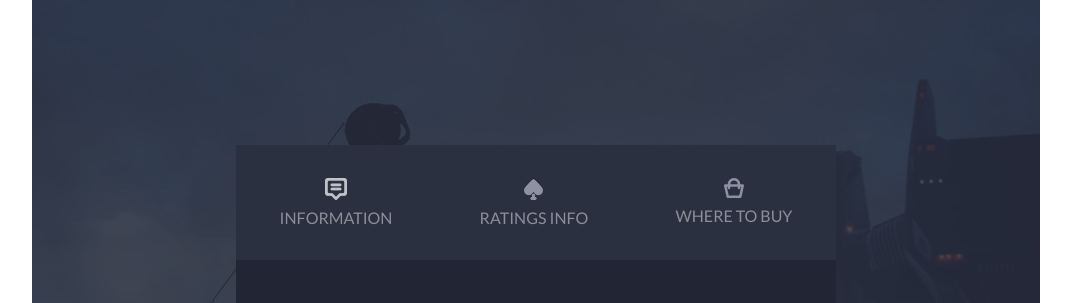
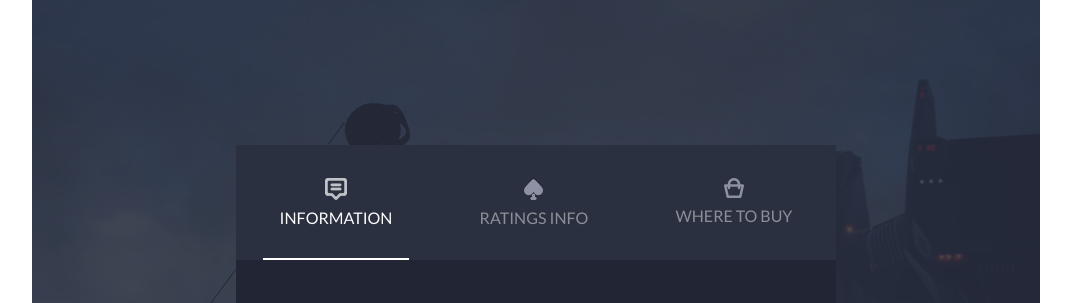
Before and after one commit to yakovka11/game_tabs, a plain HTML site: page index.html in a window 1280 px wide. Shown: the top 303 px of the page, without its empty margins (104-1175 px from the left). Drawn offline with Linux system fonts and the light colour scheme.

Commit message:
Update index.html

```diff
--- a/index.html
+++ b/index.html
@@ -12,7 +12,7 @@
 <div class="wrapper">
     <div class="main-container">
         <div class="item-head">
-            <div class="item-tab" id="info">
+            <div class="item-tab active-tab" id="info">
                 <img src="./img/info-icon.png" alt="Info">
                 <p>INFORMATION</p>
             </div>
```
